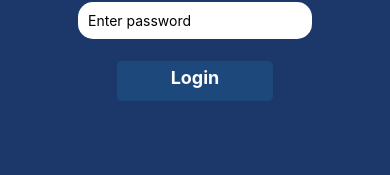
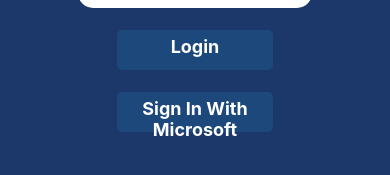
Before and after one commit to Software-Design-2022/DFMPC-Student-Placement-System, a React Native app: screen /Login in a window 390 px wide. Shown: the part 479-654 px from the top of the page. Built offline with nearby package versions, Linux system fonts and the light colour scheme; what expo-notifications would draw is missing.

Commit message:
Login.js allows for firebase login and microsoft Login

```diff
--- a/Screens/Login.js
+++ b/Screens/Login.js
@@ -137,10 +137,28 @@
         >
           <TouchableOpacity
             onPress={() => {
+              LoginFirebase();
+            }} // when user clicks on login button
+          >
+            <Text style={styles.buttonText}>Login</Text>
+          </TouchableOpacity>
+        </LinearGradient>
+      </View>
+      <View style={{ paddingTop: 12, width: "40%" }}>
+        <LinearGradient
+          colors={[
+            "rgba(28,72,123,255)",
+            " rgba(28,72,123,255))",
+            "rgba(28,72,123,255)",
+          ]}
+          style={styles.linearGradient}
+        >
+          <TouchableOpacity
+            onPress={() => {
               navigation.navigate("LoginMicrosoft");
             }} // when user clicks on login button
           >
-            <Text style={styles.buttonText}>Login</Text>
+            <Text style={styles.buttonText}>Sign In With Microsoft</Text>
           </TouchableOpacity>
         </LinearGradient>
       </View>
--- a/Screens/LoginMicrosoft.js
+++ b/Screens/LoginMicrosoft.js
@@ -8,6 +8,7 @@
 
 export default (props) => {
   const navigation = useNavigation(); //navigation between screens
+
   const authHandler = (err, data) => {
     console.log(err, data);
     global.MSuser=data;
@@ -15,6 +16,6 @@
     navigation.navigate("Dashboard")
   };
   return (
-    <MicrosoftLogin CacheLocation={"localStorage"} clientId={"2601b63e-4012-441c-a18d-d6d8e4cd6a29"} authCallback={authHandler} />
+    <MicrosoftLogin clientId={"2601b63e-4012-441c-a18d-d6d8e4cd6a29"} authCallback={authHandler} />
   );
 };
```
